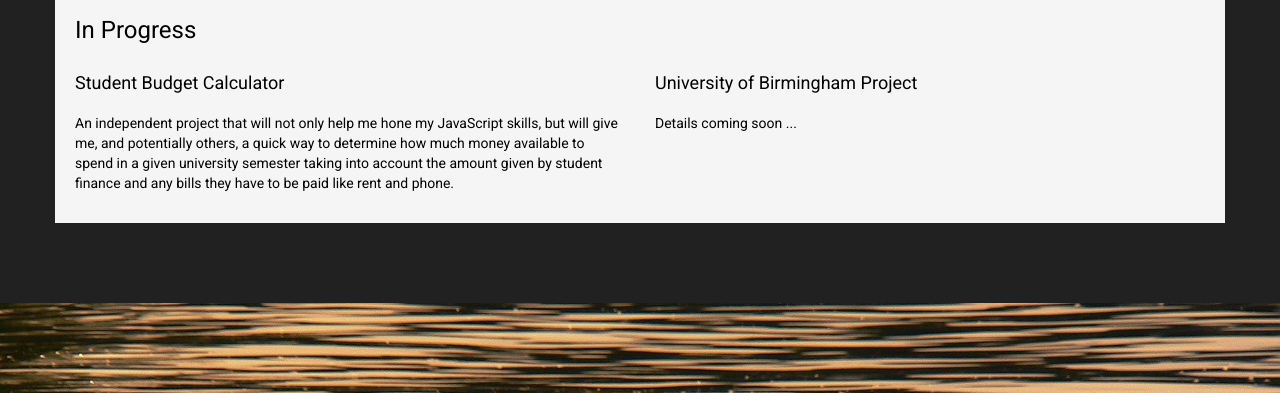
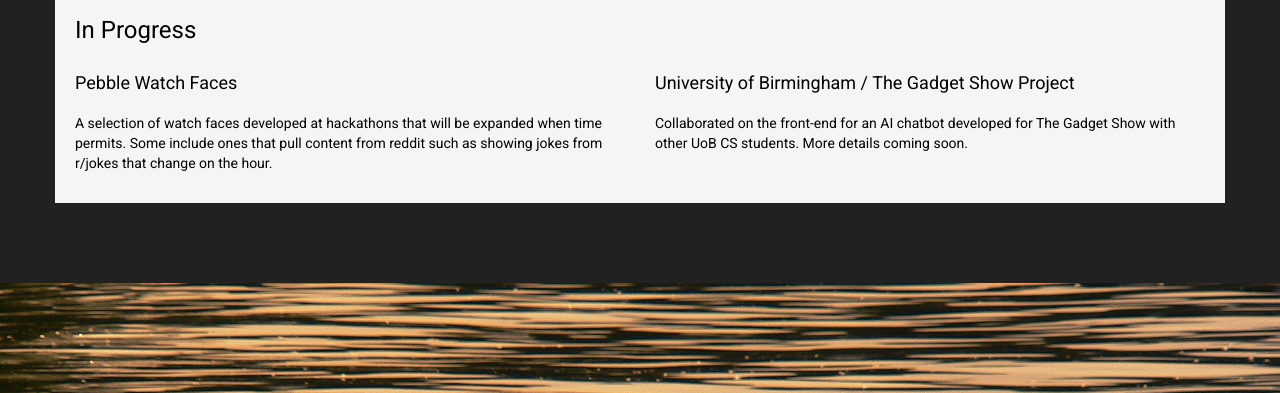
Before and after one commit to Georgesab/archive-site, a plain HTML site: page index.html in a window 1280 px wide. Shown: the part 1829-2222 px from the top of the page. Drawn offline with nearby package versions, Linux system fonts and the light colour scheme.

Commit message:
Changing details and fixing spelling

```diff
--- a/index.html
+++ b/index.html
@@ -57,7 +57,7 @@
 
         <div class="container">
             <div class="jumbotron text-center" style="color:black">
-                <h1> Student | Amatuer Developer </h1>
+                <h1> Student | Amateur Developer </h1>
                 <h2> University of Birmingham - BSc Computer Science </h2>
             </div>
         </div>
@@ -112,14 +112,14 @@
 
                                 <div class="col-md-6">
 
-                                <h4> Student Budget Calculator</h4>
-                                <p> An independent project that will not only help me hone my JavaScript skills, but will give me, and potentially others, a quick way to determine how much money available to spend in a given university semester taking into account the amount given by student finance and any bills they have to be paid like rent and phone.</p>
+                                <h4> Pebble Watch Faces </h4>
+                                <p> A selection of watch faces developed at hackathons that will be expanded when time permits. Some include ones that pull content from reddit such as showing jokes from r/jokes that change on the hour. </p>
                                 </div>
 
 
                             <div class="col-md-6">
-                            <h4> University of Birmingham Project </h4>
-                                <p> Details coming soon ... </p>
+                            <h4> University of Birmingham / The Gadget Show Project </h4>
+                                <p> Collaborated on the front-end for an AI chatbot developed for The Gadget Show with other UoB CS students. More details coming soon. </p>
                             </div>
 
                         </div>
```
